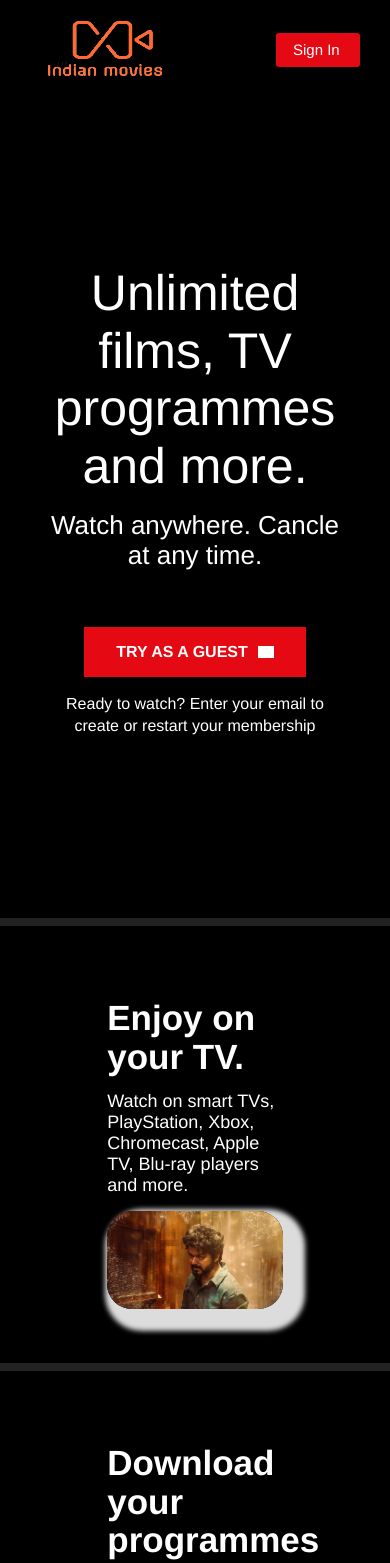
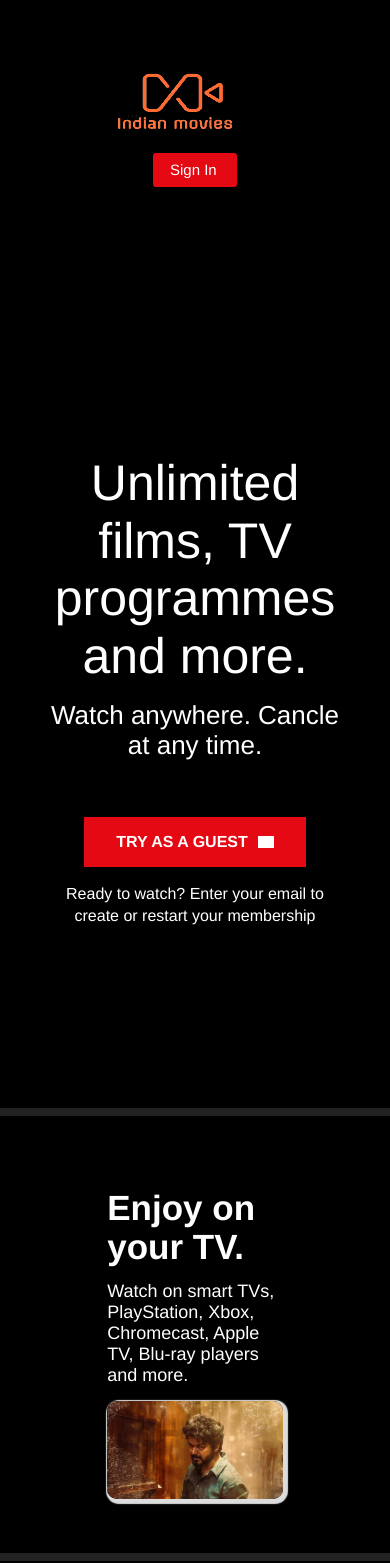
Before and after one commit to Prerna2502/Prerna2502.github.io, a React (Create React App) app: page / in a window 390 px wide. Shown: the top 1563 px of the page. Built offline with nearby package versions, Linux system fonts and the light colour scheme; no server answers; grey boxes are pictures that could not be loaded.

Commit message:
improved-mobile-responsiveness

```diff
--- a/src/compoments/card/styles/card.js
+++ b/src/compoments/card/styles/card.js
@@ -85,6 +85,10 @@ export const Link = styled.a`
 export const Entities = styled.div`
   display: flex;
   flex-direction: row;
+  @media (max-width: 1000px) {
+    overflow-x: auto;
+    overflow-y: hidden;
+  }
 `;
 
 export const Meta = styled.div`
@@ -99,8 +103,9 @@ export const Image = styled.img`
   border: 0;
   width: 100%;
   max-width: 305px;
+  min-height:150px;
+  min-width:200px;
   cursor: pointer;
-  height: auto;
   padding: 0;
   margin: 0;
 `;
--- a/src/compoments/header/styles/header.js
+++ b/src/compoments/header/styles/header.js
@@ -24,13 +24,22 @@ export const Container = styled.div`
     padding: 18px 0;
     justify-content: space-between;
     align-items: center;
+    min-width: 0;
 
     a{
         display: flex;
     }
 
+    ${Group}: nth-of-type(2){
+        flex-wrap:wrap;
+    }
+
     @media(max-width: 1000px){
         margin: 0 30px;
+        flex-direction: column;
+        justify-content: center;
+        margin-top: 70px;
+        margin-bottom: 120px;
     }
 `;
 
@@ -117,7 +126,6 @@ export const Search = styled.div`
     }
 
     @media (max-width: 700px) {
-        display: none;
     }
 `;
 
@@ -132,7 +140,7 @@ export const SearchIcon = styled.button`
     }
 `;
 
-export const PlayButton = styled.button`
+export const PlayButton = styled.a`
     box-shadow: 0 0.6vw 1vw -0.4vw rgba(0,0,0,0.35);
     background-color: #e6e6e6;
     color: #000;
@@ -144,6 +152,10 @@ export const PlayButton = styled.button`
     font-size: 20px;
     margin-top: 30px;
     cursor: pointer;
+    align-items: center;
+    justify-content: center;
+    text-transform: uppercase;
+
 
     &:hover {
         background-color: #ff1e1e;
--- a/src/compoments/jumbotron/styles/jumbotron.js
+++ b/src/compoments/jumbotron/styles/jumbotron.js
@@ -65,4 +65,9 @@ export const Image = styled.img`
     height: auto;
     border-radius: 25px;
     box-shadow: 10px 10px 5px 12px #DCDCDC;
+
+    @media (max-width: 600px) {
+        box-shadow: 2px 2px 1px 3px #DCDCDC;
+        border-radius: 10px;
+    }
 `;
--- a/src/containers/browse.js
+++ b/src/containers/browse.js
@@ -52,6 +52,8 @@ export function BrowseContainer({slides}){
                 <Header.Frame>
                     <Header.Group>
                         <Header.Logo to={ROUTES.HOME} src={logo} alt="IndianMovies" />
+                    </Header.Group>
+                    <Header.Group>
                         <Header.TextLink active={category === 'series' ? 'true': 'false'} onClick={() => setCategory('series')}>Series</Header.TextLink>
                         <Header.TextLink active={category === 'films' ? 'true': 'false'} onClick={() => setCategory('films')}>Films</Header.TextLink>
                         <Header.TextLink active={category === 'HindiMovies' ? 'true': 'false'} onClick={() => setCategory('HindiMovies')}>Hindi Movies</Header.TextLink>
--- a/src/global-styles.js
+++ b/src/global-styles.js
@@ -8,5 +8,6 @@ export const GlobalStyles = createGlobalStyle`
         background-color: black;
         color: #333333;
         font-size: 16px;
+        overflow-x: hidden;
     }
 `;
```
